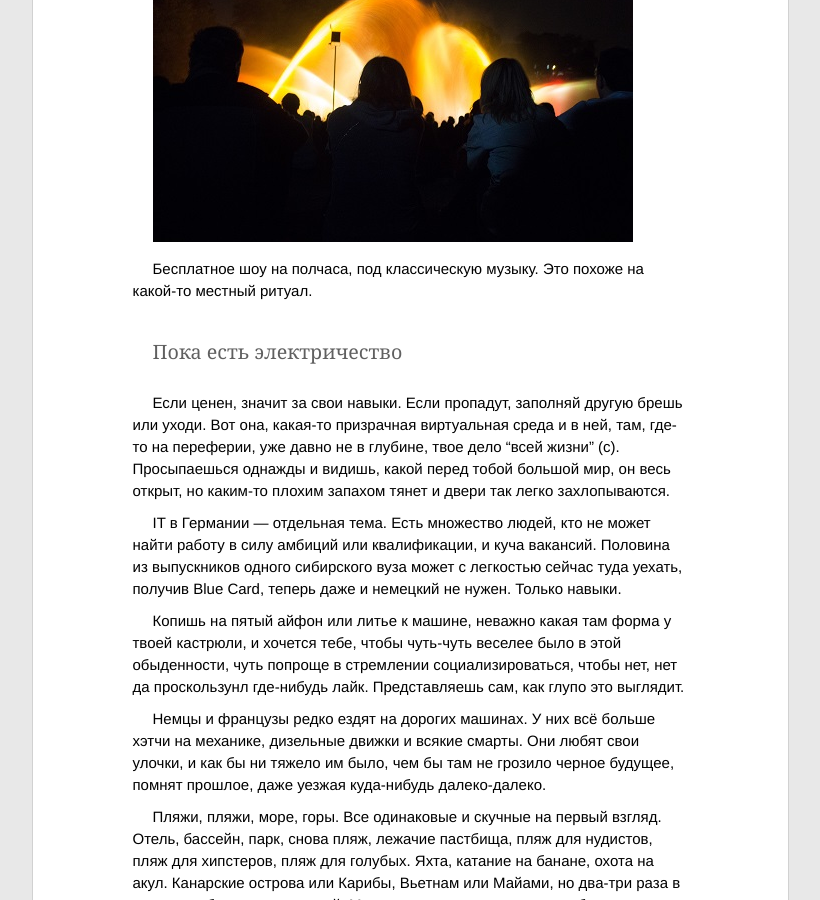
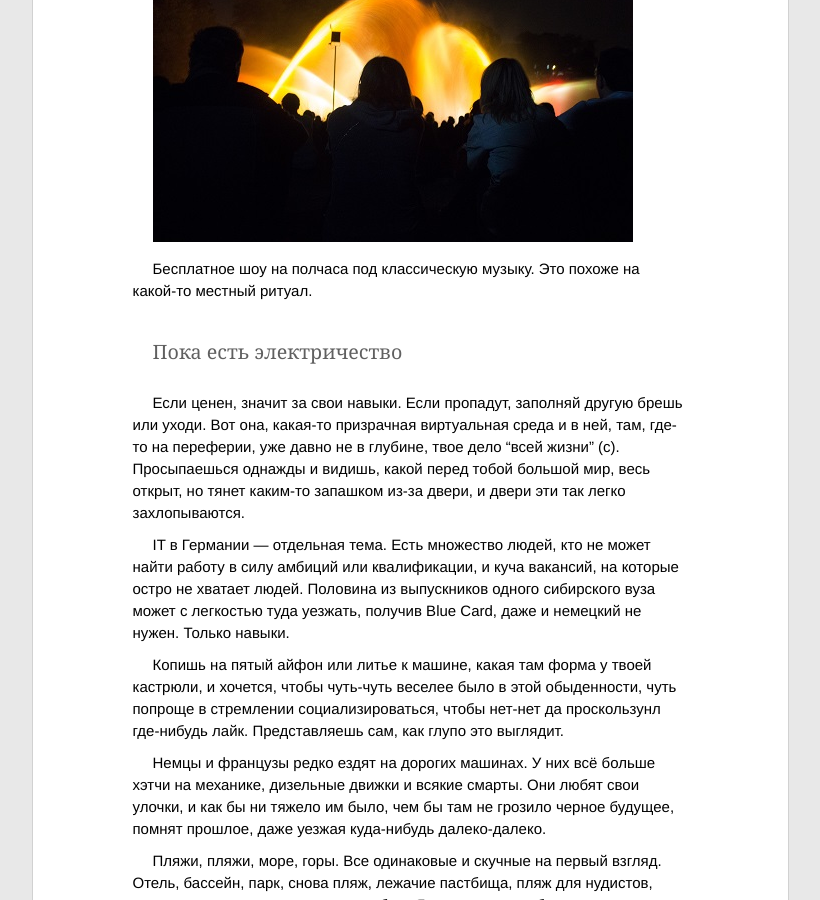
Before and after one commit to ptmt/ptmt.github.com, a Jekyll site: the page built from _posts/2012-09-03-ich-verstehe-sie-nicht.md, in a window 1280 px wide and 900 px high, scrolled down 1286 px. Shown: the whole window, without its empty margins (230-1050 px from the left). Built offline with Jekyll 4.4.1, drawn with Linux system fonts in a browser that asks for light colours; Markdown is read by kramdown in place of the engine named in the settings; some of the changed text lies outside the part shown.

Commit message:
Update _posts/2012-09-03-ich-verstehe-sie-nicht.md

```diff
--- a/_posts/2012-09-03-ich-verstehe-sie-nicht.md
+++ b/_posts/2012-09-03-ich-verstehe-sie-nicht.md
@@ -16,15 +16,15 @@ title: Прогулять уроки истории
 
 ![rocky](/img/photos/hamburg1.jpg)
 
-Бесплатное шоу на полчаса, под классическую музыку. Это похоже на какой-то местный ритуал.
+Бесплатное шоу на полчаса под классическую музыку. Это похоже на какой-то местный ритуал.
 
 ##Пока есть электричество
 
-Если ценен, значит за свои навыки. Если пропадут, заполняй другую брешь или уходи.  Вот она, какая-то призрачная виртуальная среда и в ней, там, где-то на переферии, уже давно не в глубине, твое дело "всей жизни" (с). Просыпаешься однажды и видишь, какой перед тобой большой мир, он весь открыт, но каким-то плохим запахом тянет и двери так легко захлопываются.
+Если ценен, значит за свои навыки. Если пропадут, заполняй другую брешь или уходи.  Вот она, какая-то призрачная виртуальная среда и в ней, там, где-то на переферии, уже давно не в глубине, твое дело "всей жизни" (с). Просыпаешься однажды и видишь, какой перед тобой большой мир, весь открыт, но тянет каким-то запашком из-за двери, и двери эти так легко захлопываются.
 
-IT в Германии — отдельная тема. Есть множество людей, кто не может найти работу в силу амбиций или квалификации, и куча вакансий. Половина из выпускников одного сибирского вуза может с легкостью сейчас туда уехать, получив Blue Card, теперь даже и немецкий не нужен. Только навыки.
+IT в Германии — отдельная тема. Есть множество людей, кто не может найти работу в силу амбиций или квалификации, и куча вакансий, на которые остро не хватает людей. Половина из выпускников одного сибирского вуза может с легкостью туда уезжать, получив Blue Card, даже и немецкий не нужен. Только навыки.
 
-Копишь на пятый айфон или литье к машине, неважно какая там форма у твоей кастрюли, и хочется тебе, чтобы чуть-чуть веселее было в этой обыденности, чуть попроще в стремлении социализироваться, чтобы нет, нет да проскользунл где-нибудь лайк. Представляешь сам, как глупо это выглядит.
+Копишь на пятый айфон или литье к машине, какая там форма у твоей кастрюли, и хочется, чтобы чуть-чуть веселее было в этой обыденности, чуть попроще в стремлении социализироваться, чтобы нет-нет да проскользунл где-нибудь лайк. Представляешь сам, как глупо это выглядит.
 
 Немцы и французы редко ездят на дорогих машинах. У них всё больше хэтчи на механике, дизельные движки и всякие смарты. Они любят свои улочки, и как бы ни тяжело им было, чем бы там не грозило черное будущее, помнят прошлое, даже уезжая куда-нибудь далеко-далеко.
 
```
Also changed, not shown: other parts of _posts/2012-09-03-ich-verstehe-sie-nicht.md (+1 -1 lines).
